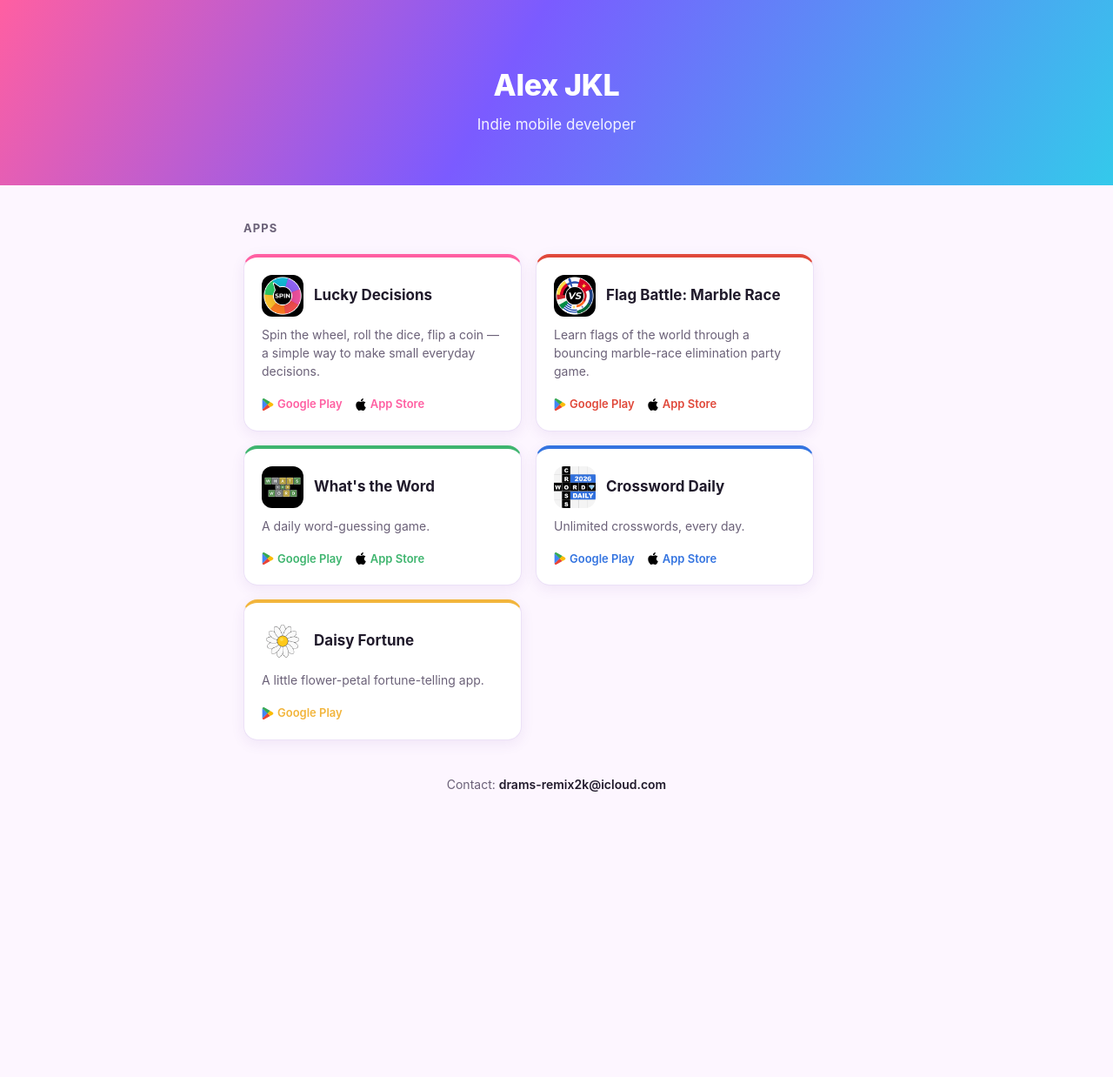
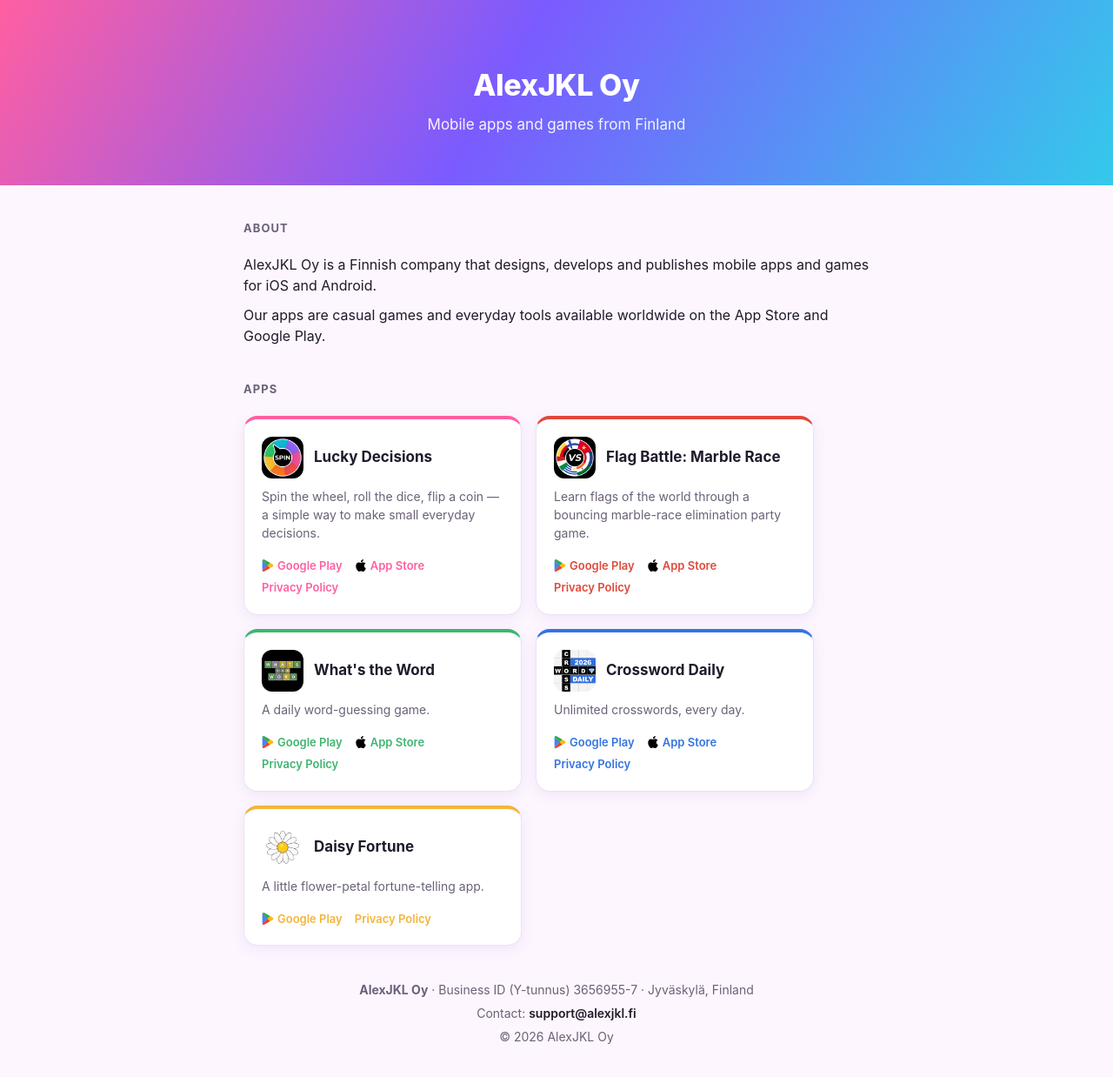
Before and after one commit to alexjkldev/alexjkldev.github.io, a plain HTML site: page index.html in a window 1280 px wide. Shown: the whole page at 87% size. Before the commit the page ends 960 px from the top, so only its background shows below. Drawn offline with Linux system fonts and the light colour scheme.

Commit message:
Add company details, about section and privacy policy links

```diff
--- a/index.html
+++ b/index.html
@@ -3,8 +3,8 @@
 <head>
 <meta charset="UTF-8">
 <meta name="viewport" content="width=device-width, initial-scale=1">
-<title>Alex JKL — Indie Mobile Developer</title>
-<meta name="description" content="Indie mobile developer. Lucky Decisions, What's the Word, Crossword Daily, Daisy Fortune, Flag Battle.">
+<title>AlexJKL Oy — Mobile Apps</title>
+<meta name="description" content="AlexJKL Oy is a Finnish company developing mobile apps and games: Lucky Decisions, What's the Word, Crossword Daily, Daisy Fortune, Flag Battle.">
 <style>
   :root {
     --bg: #fdf6ff;
@@ -133,6 +133,12 @@
   .links a:hover {
     text-decoration: underline;
   }
+  .about {
+    margin: 0 0 40px;
+    font-size: 16px;
+  }
+  .about p { margin: 0 0 10px; }
+  footer p { margin: 0 0 6px; }
   .app.ld   { --accent: #ff5fa2; }
   .app.wtw  { --accent: #3fb56f; }
   .app.cd   { --accent: #3474e0; }
@@ -156,11 +162,17 @@
 </head>
 <body>
 <div class="hero">
-  <h1>Alex JKL</h1>
-  <p>Indie mobile developer</p>
+  <h1>AlexJKL Oy</h1>
+  <p>Mobile apps and games from Finland</p>
 </div>
 
 <main>
+  <h2 class="section">About</h2>
+  <div class="about">
+    <p>AlexJKL Oy is a Finnish company that designs, develops and publishes mobile apps and games for iOS and Android.</p>
+    <p>Our apps are casual games and everyday tools available worldwide on the App Store and Google Play.</p>
+  </div>
+
   <h2 class="section">Apps</h2>
 
   <div class="grid">
@@ -173,6 +185,7 @@
       <div class="links">
         <a href="https://play.google.com/store/apps/details?id=com.alexjkl.luckydecisions"><svg viewBox="0 0 28.99 31.99" aria-hidden="true"><path fill="#ea4335" d="M13.54 15.28.12 29.34a3.66 3.66 0 0 0 5.33 2.16l15.1-8.6Z"/><path fill="#fbbc04" d="m27.11 12.89-6.53-3.74-7.35 6.45 7.38 7.28 6.48-3.7a3.54 3.54 0 0 0 1.5-4.79 3.62 3.62 0 0 0-1.5-1.5z"/><path fill="#4285f4" d="M.12 2.66a3.57 3.57 0 0 0-.12.92v24.84a3.57 3.57 0 0 0 .12.92L14 15.64Z"/><path fill="#34a853" d="m13.64 16 6.94-6.85L5.5.51A3.73 3.73 0 0 0 3.63 0 3.64 3.64 0 0 0 .12 2.65Z"/></svg>Google Play</a>
         <a href="https://apps.apple.com/app/id6762063499"><svg class="icon-apple" viewBox="0 0 16 16" aria-hidden="true"><path d="M11.182.008C11.148-.03 9.923.023 8.857 1.18c-1.066 1.156-.902 2.482-.878 2.516.024.034 1.52.087 2.475-1.258.955-1.345.762-2.391.728-2.43zm3.314 11.733c-.048-.096-2.325-1.234-2.113-3.422.212-2.189 1.675-2.789 1.698-2.854.023-.065-.597-.79-1.254-1.157a3.692 3.692 0 0 0-1.563-.434c-.108-.003-.483-.095-1.254.116-.508.139-1.653.589-1.968.607-.316.018-1.256-.522-2.267-.665-.647-.125-1.333.131-1.824.328-.49.196-1.422.754-2.074 2.237-.652 1.482-.311 3.83-.067 4.56.244.729.625 1.924 1.273 2.796.576.984 1.34 1.667 1.659 1.899.319.232 1.219.386 1.843.067.502-.308 1.408-.485 1.766-.472.357.013 1.061.154 1.782.539.571.197 1.111.115 1.652-.105.541-.221 1.324-1.059 2.238-2.758.347-.79.505-1.217.79-2.128.023-.065-.008-.104-.049-.148z"/></svg>App Store</a>
+        <a href="/luckydecisions/privacy-policy">Privacy Policy</a>
       </div>
     </div>
 
@@ -185,6 +198,7 @@
       <div class="links">
         <a href="https://play.google.com/store/apps/details?id=com.alexjkl.flagbattle"><svg viewBox="0 0 28.99 31.99" aria-hidden="true"><path fill="#ea4335" d="M13.54 15.28.12 29.34a3.66 3.66 0 0 0 5.33 2.16l15.1-8.6Z"/><path fill="#fbbc04" d="m27.11 12.89-6.53-3.74-7.35 6.45 7.38 7.28 6.48-3.7a3.54 3.54 0 0 0 1.5-4.79 3.62 3.62 0 0 0-1.5-1.5z"/><path fill="#4285f4" d="M.12 2.66a3.57 3.57 0 0 0-.12.92v24.84a3.57 3.57 0 0 0 .12.92L14 15.64Z"/><path fill="#34a853" d="m13.64 16 6.94-6.85L5.5.51A3.73 3.73 0 0 0 3.63 0 3.64 3.64 0 0 0 .12 2.65Z"/></svg>Google Play</a>
         <a href="https://apps.apple.com/app/id6799713896"><svg class="icon-apple" viewBox="0 0 16 16" aria-hidden="true"><path d="M11.182.008C11.148-.03 9.923.023 8.857 1.18c-1.066 1.156-.902 2.482-.878 2.516.024.034 1.52.087 2.475-1.258.955-1.345.762-2.391.728-2.43zm3.314 11.733c-.048-.096-2.325-1.234-2.113-3.422.212-2.189 1.675-2.789 1.698-2.854.023-.065-.597-.79-1.254-1.157a3.692 3.692 0 0 0-1.563-.434c-.108-.003-.483-.095-1.254.116-.508.139-1.653.589-1.968.607-.316.018-1.256-.522-2.267-.665-.647-.125-1.333.131-1.824.328-.49.196-1.422.754-2.074 2.237-.652 1.482-.311 3.83-.067 4.56.244.729.625 1.924 1.273 2.796.576.984 1.34 1.667 1.659 1.899.319.232 1.219.386 1.843.067.502-.308 1.408-.485 1.766-.472.357.013 1.061.154 1.782.539.571.197 1.111.115 1.652-.105.541-.221 1.324-1.059 2.238-2.758.347-.79.505-1.217.79-2.128.023-.065-.008-.104-.049-.148z"/></svg>App Store</a>
+        <a href="/flag-battle/privacy-policy">Privacy Policy</a>
       </div>
     </div>
 
@@ -197,6 +211,7 @@
       <div class="links">
         <a href="https://play.google.com/store/apps/details?id=com.alexjkl.guesstheword"><svg viewBox="0 0 28.99 31.99" aria-hidden="true"><path fill="#ea4335" d="M13.54 15.28.12 29.34a3.66 3.66 0 0 0 5.33 2.16l15.1-8.6Z"/><path fill="#fbbc04" d="m27.11 12.89-6.53-3.74-7.35 6.45 7.38 7.28 6.48-3.7a3.54 3.54 0 0 0 1.5-4.79 3.62 3.62 0 0 0-1.5-1.5z"/><path fill="#4285f4" d="M.12 2.66a3.57 3.57 0 0 0-.12.92v24.84a3.57 3.57 0 0 0 .12.92L14 15.64Z"/><path fill="#34a853" d="m13.64 16 6.94-6.85L5.5.51A3.73 3.73 0 0 0 3.63 0 3.64 3.64 0 0 0 .12 2.65Z"/></svg>Google Play</a>
         <a href="https://apps.apple.com/app/id6760362638"><svg class="icon-apple" viewBox="0 0 16 16" aria-hidden="true"><path d="M11.182.008C11.148-.03 9.923.023 8.857 1.18c-1.066 1.156-.902 2.482-.878 2.516.024.034 1.52.087 2.475-1.258.955-1.345.762-2.391.728-2.43zm3.314 11.733c-.048-.096-2.325-1.234-2.113-3.422.212-2.189 1.675-2.789 1.698-2.854.023-.065-.597-.79-1.254-1.157a3.692 3.692 0 0 0-1.563-.434c-.108-.003-.483-.095-1.254.116-.508.139-1.653.589-1.968.607-.316.018-1.256-.522-2.267-.665-.647-.125-1.333.131-1.824.328-.49.196-1.422.754-2.074 2.237-.652 1.482-.311 3.83-.067 4.56.244.729.625 1.924 1.273 2.796.576.984 1.34 1.667 1.659 1.899.319.232 1.219.386 1.843.067.502-.308 1.408-.485 1.766-.472.357.013 1.061.154 1.782.539.571.197 1.111.115 1.652-.105.541-.221 1.324-1.059 2.238-2.758.347-.79.505-1.217.79-2.128.023-.065-.008-.104-.049-.148z"/></svg>App Store</a>
+        <a href="/whatstheword/privacy_policy">Privacy Policy</a>
       </div>
     </div>
 
@@ -209,6 +224,7 @@
       <div class="links">
         <a href="https://play.google.com/store/apps/details?id=com.alexjkl.dailycrossword"><svg viewBox="0 0 28.99 31.99" aria-hidden="true"><path fill="#ea4335" d="M13.54 15.28.12 29.34a3.66 3.66 0 0 0 5.33 2.16l15.1-8.6Z"/><path fill="#fbbc04" d="m27.11 12.89-6.53-3.74-7.35 6.45 7.38 7.28 6.48-3.7a3.54 3.54 0 0 0 1.5-4.79 3.62 3.62 0 0 0-1.5-1.5z"/><path fill="#4285f4" d="M.12 2.66a3.57 3.57 0 0 0-.12.92v24.84a3.57 3.57 0 0 0 .12.92L14 15.64Z"/><path fill="#34a853" d="m13.64 16 6.94-6.85L5.5.51A3.73 3.73 0 0 0 3.63 0 3.64 3.64 0 0 0 .12 2.65Z"/></svg>Google Play</a>
         <a href="https://apps.apple.com/app/id6761462440"><svg class="icon-apple" viewBox="0 0 16 16" aria-hidden="true"><path d="M11.182.008C11.148-.03 9.923.023 8.857 1.18c-1.066 1.156-.902 2.482-.878 2.516.024.034 1.52.087 2.475-1.258.955-1.345.762-2.391.728-2.43zm3.314 11.733c-.048-.096-2.325-1.234-2.113-3.422.212-2.189 1.675-2.789 1.698-2.854.023-.065-.597-.79-1.254-1.157a3.692 3.692 0 0 0-1.563-.434c-.108-.003-.483-.095-1.254.116-.508.139-1.653.589-1.968.607-.316.018-1.256-.522-2.267-.665-.647-.125-1.333.131-1.824.328-.49.196-1.422.754-2.074 2.237-.652 1.482-.311 3.83-.067 4.56.244.729.625 1.924 1.273 2.796.576.984 1.34 1.667 1.659 1.899.319.232 1.219.386 1.843.067.502-.308 1.408-.485 1.766-.472.357.013 1.061.154 1.782.539.571.197 1.111.115 1.652-.105.541-.221 1.324-1.059 2.238-2.758.347-.79.505-1.217.79-2.128.023-.065-.008-.104-.049-.148z"/></svg>App Store</a>
+        <a href="/dailycrossword/privacy_policy">Privacy Policy</a>
       </div>
     </div>
 
@@ -220,12 +236,15 @@
       <p>A little flower-petal fortune-telling app.</p>
       <div class="links">
         <a href="https://play.google.com/store/apps/details?id=com.alexjkl.daisyfortune"><svg viewBox="0 0 28.99 31.99" aria-hidden="true"><path fill="#ea4335" d="M13.54 15.28.12 29.34a3.66 3.66 0 0 0 5.33 2.16l15.1-8.6Z"/><path fill="#fbbc04" d="m27.11 12.89-6.53-3.74-7.35 6.45 7.38 7.28 6.48-3.7a3.54 3.54 0 0 0 1.5-4.79 3.62 3.62 0 0 0-1.5-1.5z"/><path fill="#4285f4" d="M.12 2.66a3.57 3.57 0 0 0-.12.92v24.84a3.57 3.57 0 0 0 .12.92L14 15.64Z"/><path fill="#34a853" d="m13.64 16 6.94-6.85L5.5.51A3.73 3.73 0 0 0 3.63 0 3.64 3.64 0 0 0 .12 2.65Z"/></svg>Google Play</a>
+        <a href="/daisyfortune/privacy-policy">Privacy Policy</a>
       </div>
     </div>
   </div>
 
   <footer>
-    Contact: <a href="mailto:drams-remix2k@icloud.com">drams-remix2k@icloud.com</a>
+    <p><strong>AlexJKL Oy</strong> · Business ID (Y-tunnus) 3656955-7 · Jyväskylä, Finland</p>
+    <p>Contact: <a href="mailto:support@alexjkl.fi">support@alexjkl.fi</a></p>
+    <p>© 2026 AlexJKL Oy</p>
   </footer>
 </main>
 </body>
```
